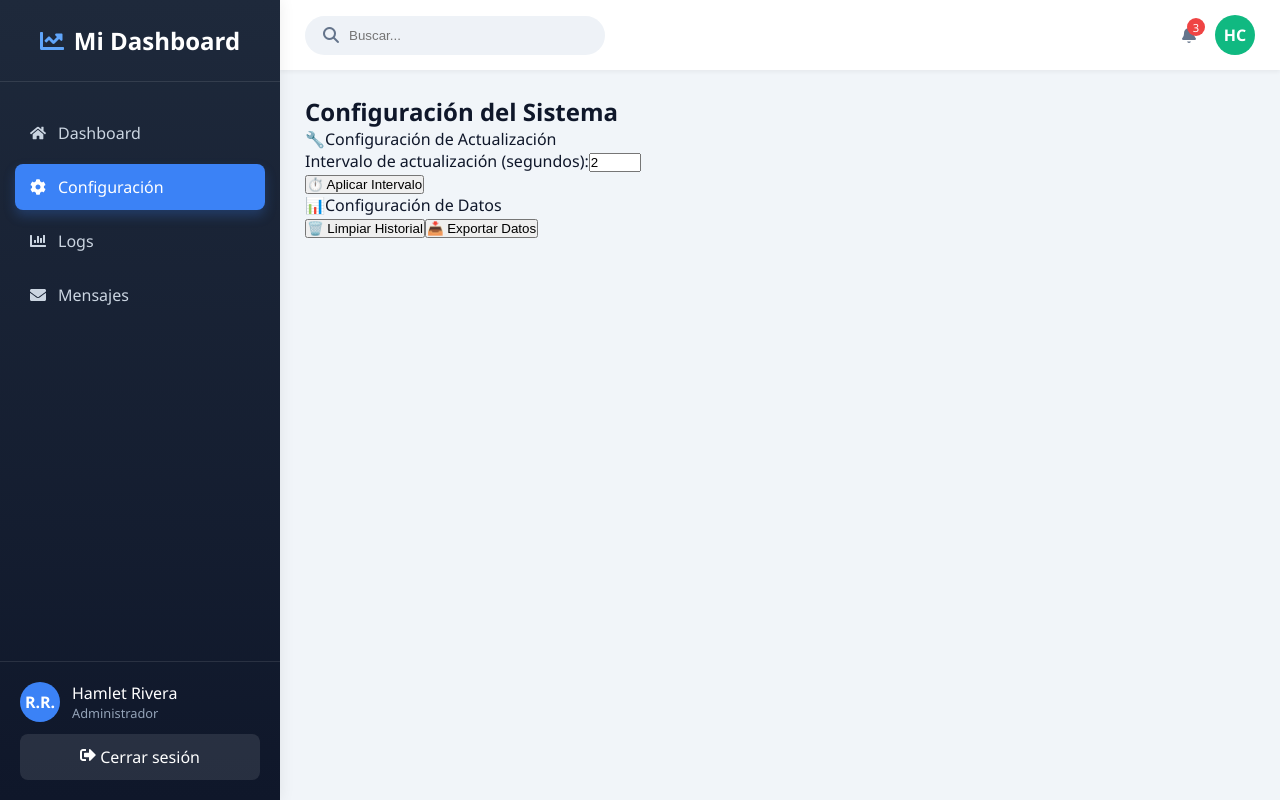
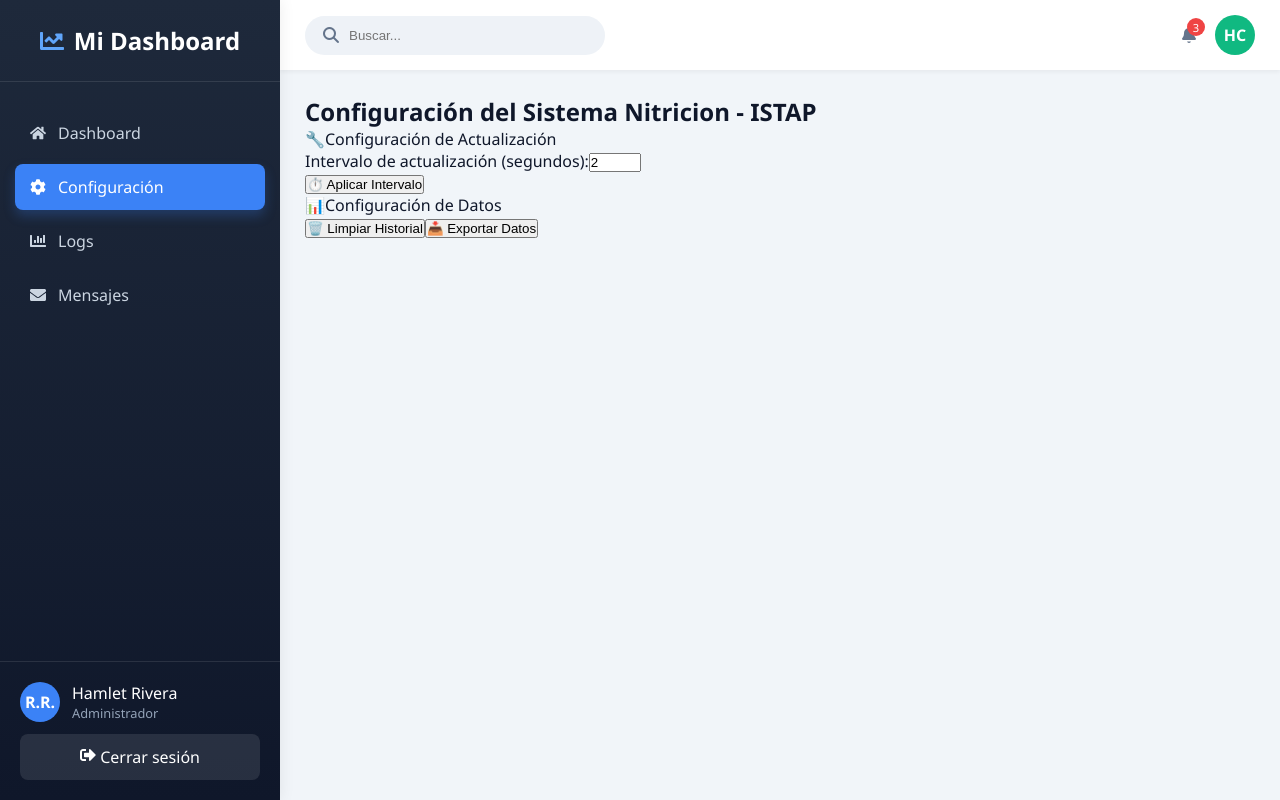
Before and after one commit to ELIAS24RIVERA/SmartAgroNutri, a React (Vite) app: page /configuracion in a window 1280 px wide. Built offline with nearby package versions, Linux system fonts and the light colour scheme.

Commit message:
corecion de configuracion

```diff
--- a/src/components/Tabs/Configuracion.jsx
+++ b/src/components/Tabs/Configuracion.jsx
@@ -9,7 +9,7 @@
 
   return (
     <div className="tab-content">
-      <h2>Configuración del Sistema</h2>
+      <h2>Configuración del Sistema Nitricion - ISTAP</h2>
 
       <div className="control-section">
         <div className="control-grid">
```
